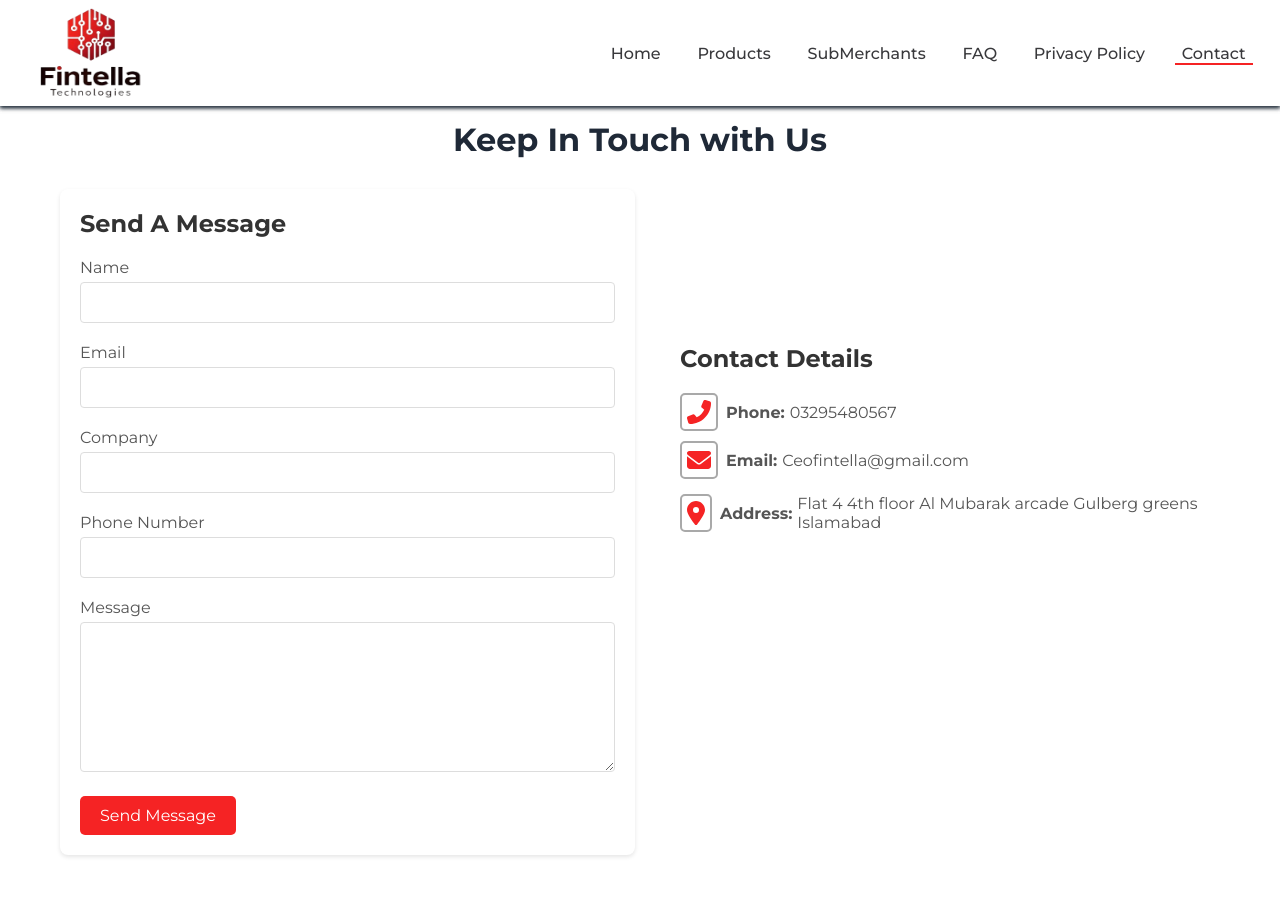
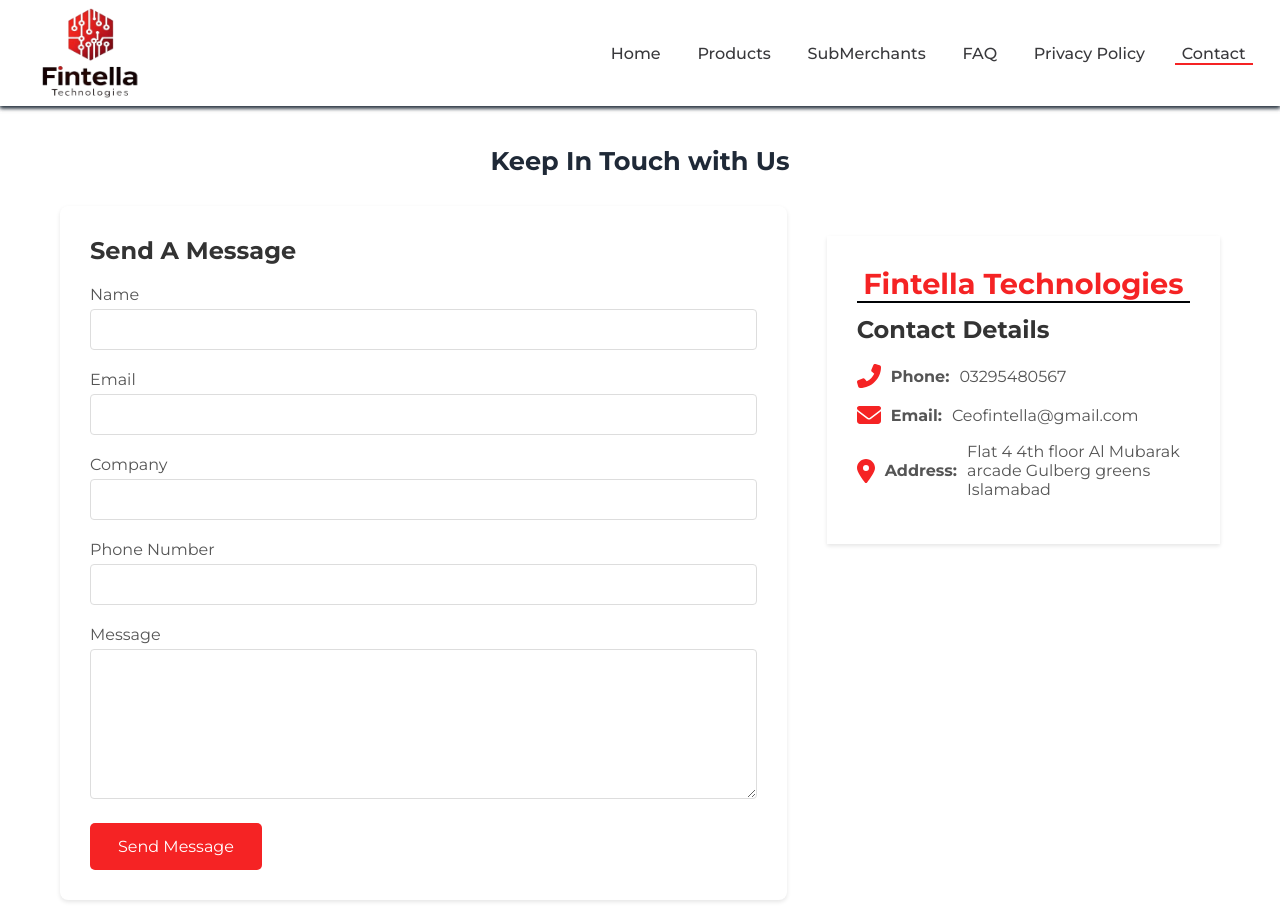
Before and after one commit to ShahmirYousaf/fintella-website, a React (Create React App) app: page /contact in a window 1280 px wide. Before the commit the page ends 875 px from the top, so only its background shows below. Built offline with nearby package versions, Linux system fonts and the light colour scheme.

Commit message:
Some design fixes done

```diff
--- a/src/Components/Footer/Footer.css
+++ b/src/Components/Footer/Footer.css
@@ -5,7 +5,6 @@
   font-family: Arial, sans-serif;
   color: #555;
   text-align: left;
-
 }
 
 .footer-container {
@@ -14,7 +13,8 @@
   max-width: 1200px;
   margin: 0 auto;
   padding: 0 15px;
-  margin-top:0;
+  margin-top: 0;
+  flex-wrap: wrap; /* Allow sections to stack on smaller screens */
 }
 
 .footer-left {
@@ -22,12 +22,13 @@
   display: flex;
   flex-direction: column; /* Stack logo and description vertically */
   justify-content: flex-start; /* Align to the top */
+  margin-bottom: 20px; /* Add some margin for spacing */
 }
 
 .footer-logo {
   width: 100px; /* Adjust logo width */
   margin-right: 20px; /* Add space after the logo */
-  align-self:center ;
+  align-self: center;
 }
 
 .footer-description {
@@ -39,10 +40,10 @@
 }
 
 .footer-links {
-  margin-bottom: 2px;
+  margin-bottom: 20px;
   flex: 1;
   margin-left: 70px;
-  margin-top: 60px
+  margin-top: 20px;
 }
 
 .footer-links h3 {
@@ -77,7 +78,7 @@
 .footer-follow {
   flex: 1;
   text-align: center;
-  margin-top: 60px;
+  margin-top: 20px;
 }
 
 .footer-follow h3 {
@@ -122,7 +123,6 @@
 /* Additional Adjustment for Quick Links (optional) */
 .ql-wrapper {
   margin-left: 80px;
-
 }
 
 /* Align the footer icons properly */
@@ -135,3 +135,124 @@
   padding: 5px;
   text-align: center;
 }
+
+/* Responsive Styles */
+
+/* For screens smaller than 768px */
+@media screen and (max-width: 768px) {
+  .footer-container {
+    flex-direction: column; /* Stack footer sections vertically */
+    gap: 30px; /* Add some space between sections */
+  }
+
+  .footer-left, .footer-links, .footer-follow {
+    flex: none; /* Remove the flex-grow behavior */
+    width: 100%; /* Ensure sections take full width */
+    text-align: center; /* Center align the content */
+    margin-left: 0px;
+  }
+
+  .footer-logo {
+    width: 80px; /* Make the logo smaller on mobile */
+  }
+
+  .footer-description {
+    font-size: 0.9rem;
+    padding-right: 0;
+    text-align: center;
+  }
+
+  .footer-links h3,
+  .footer-follow h3 {
+    font-size: 1.1rem; /* Make the titles smaller on mobile */
+  }
+
+  .footer-links ul li {
+    margin: 10px 0;
+  }
+
+  .footer-links ul li a {
+    font-size: 0.9rem; /* Adjust font size of links */
+  }
+
+  .social-icon {
+    font-size: 1.5rem; /* Adjust icon size for mobile */
+    padding: 8px;
+  }
+
+  .footer-bottom {
+    font-size: 0.8rem; /* Make copyright text smaller */
+    padding: 15px;
+  }
+}
+
+/* For screens between 768px and 1024px (tablets) */
+@media screen and (min-width: 768px) and (max-width: 1024px) {
+  .footer-container {
+    flex-direction: row; /* Stack horizontally but with wrap */
+    justify-content: space-between;
+  }
+
+  .footer-left, .footer-links, .footer-follow {
+    width: 30%; /* Limit width of each section */
+  }
+
+  .footer-links {
+    margin-top: 0; /* Remove extra margin from links section */
+  }
+
+  .footer-logo {
+    width: 100px;
+  }
+
+  .footer-description {
+    font-size: 1rem;
+  }
+
+  .footer-links ul li {
+    margin: 15px 0; /* Increase space between links */
+  }
+
+  .footer-follow {
+    text-align: center;
+  }
+
+  .social-icon {
+    font-size: 1.8rem;
+  }
+}
+
+/* For screens larger than 1024px (Desktop) */
+@media screen and (min-width: 1025px) {
+  .footer-container {
+    flex-direction: row; /* Keep sections in row */
+    justify-content: space-between;
+    gap: 40px;
+  }
+
+  .footer-left,
+  .footer-links,
+  .footer-follow {
+    width: 30%; /* Set each section to take 30% of space */
+  }
+
+  .footer-logo {
+    width: 120px; /* Larger logo size */
+  }
+
+  .footer-description {
+    font-size: 1.1rem;
+  }
+
+  .footer-links ul li {
+    font-size: 1rem; /* Adjust font size for larger screens */
+  }
+
+  .social-icon {
+    font-size: 2rem;
+  }
+
+  .footer-bottom {
+    font-size: 0.9rem; /* Increase copyright font size */
+  }
+}
--- a/src/Components/Navbar/Navbar.css
+++ b/src/Components/Navbar/Navbar.css
@@ -34,7 +34,7 @@
 .headerNavbar .logo .icon {
   font-size: 20px;
   height: 90px;
-  width: 105px;
+  width: 100px;
   color: var(--Primarycolor);
 }
 @media screen and (max-width: 768px) {
--- a/src/Components/Navbar/Navbar.scss
+++ b/src/Components/Navbar/Navbar.scss
@@ -34,7 +34,7 @@
         .icon{
             font-size: 20px;
             height: 90px;
-            width: 105px;
+            width: 100px;
             color: var(--Primarycolor);
         }
     }
--- a/src/Pages/Contact/Contact.css
+++ b/src/Pages/Contact/Contact.css
@@ -3,9 +3,19 @@
   max-width: 1200px;
   margin: 0 auto;
   padding: 20px;
+  padding-top: 45px;
 }
+
+.heading-contact-fint{
+  text-align: center;
+  font-size: 1.8rem;
+  color: #F52324;
+  border-bottom: 2px solid var(--blackColor);
+  margin-bottom: 12px;
+}
+
 .header-container {
-    font-size: 2rem;
+  font-size:1.6rem;
   font-weight: bold;
   color: #1f2937;
   margin-bottom: 30px;
@@ -17,11 +27,6 @@
   text-align: center;
   margin-bottom: 40px;
 }
-
-  /* .contact-header h1 {
-    font-size: 2.5rem;
-    color: #333;
-  } */
 
 .contact-header h2 {
   font-size: 2rem;
@@ -38,20 +43,20 @@
   display: flex;
   gap: 40px;
   justify-content: space-between;
+  flex-wrap: wrap; /* Allow flex items to wrap for smaller screens */
 }
 
-  .contact-info, .contact-form {
+.contact-info,
+.contact-form {
   flex: 1;
 }
 
+/* Contact Info */
 .contact-info {
-    /* background-color: #f9f9f9; */
-    padding: 5px;
-
-    /* box-shadow: 0 2px 4px rgba(0, 0, 0, 0.1); */
-    margin-bottom: 0;
-    margin-top: 150px;
-
+  padding: 20px;
+  background-color: #ffffff;
+  box-shadow: 0 2px 4px rgba(0, 0, 0, 0.1);
+  margin-top: 30px;
 }
 
 .contact-info h3 {
@@ -63,7 +68,22 @@
 .contact-info p {
   font-size: 1rem;
   color: #555;
-    /* margin-bottom: 10px; */
+}
+
+.contact-info .contact-icon-wrapper {
+  display: flex;
+  align-items: center;
+  margin-bottom: 15px;
+}
+
+.contact-info .contact-icon {
+  margin-right: 10px;
+  font-size: 1.5rem;
+  color: #F52324;
+}
+
+.text-wrapper {
+  padding-left: 10px;
 }
 
 /* Contact Form */
@@ -72,6 +92,7 @@
   padding: 20px;
   border-radius: 8px;
   box-shadow: 0 2px 4px rgba(0, 0, 0, 0.1);
+  flex: 2; /* Make the form take more space on larger screens */
 }
 
 .contact-form h3 {
@@ -105,8 +126,7 @@
   height: 150px;
 }
 
-
-  .custom-button{
+.custom-button {
   background-color: #F52324;
   color: #fff;
   padding: 10px 20px;
@@ -116,25 +136,111 @@
   cursor: pointer;
   transition: background-color 0.3s ease;
 }
-  .contact-icon{
-    margin-right: 8px;
-    border: 2px solid darkgray;
-    font-size:  1.5rem;
-    border-radius: 5px;
-    color: #F52324;
-    padding: 5px;
-    text-align: center;
 
+/* Mobile View - Responsiveness */
+@media screen and (max-width: 768px) {
+  .header-container {
+    font-size: 1.5rem;
+    margin-top: 50px;
   }
+
+  .contact-container {
+    flex-direction: column;
+    gap: 20px;
+    align-items: center;
+  }
+
+  .contact-info,
+  .contact-form {
+    width: 100%;
+    padding: 15px;
+  }
+
+  .contact-info {
+    margin-top: 30px;
+  }
+
+  .contact-info h3,
+  .contact-form h3 {
+    font-size: 1.25rem;
+  }
+
+  .form-group input,
+  .form-group textarea {
+    font-size: 0.9rem;
+  }
+
+  .custom-button {
+    padding: 12px 24px;
+  }
+
   .contact-icon-wrapper {
-    display: flex;                /* Use flexbox layout */
-    align-items: center;          /* Vertically center the icon and text */
-    justify-content: flex-start;  /* Align items to the left */
-    margin-bottom: 10px;          /* Add space between items (optional) */
+    flex-direction: column;
+    align-items: flex-start;
   }
-  .text-wrapper{
-    padding: 5px;
+
+  .contact-icon {
+    font-size: 1.5rem;
+    margin-bottom: 5px;
   }
-  .contact-info p:last-child {
-    margin-bottom: 0;
 }
+
+/* Tablet View */
+@media screen and (min-width: 769px) and (max-width: 1024px) {
+  .header-container {
+    font-size: 1.75rem;
+    margin-top: 80px;
+  }
+
+  .contact-container {
+    flex-direction: column;
+    gap: 30px;
+    align-items: center;
+  }
+
+  .contact-info,
+  .contact-form {
+    width: 90%;
+    padding: 20px;
+  }
+
+  .contact-info h3,
+  .contact-form h3 {
+    font-size: 1.3rem;
+  }
+
+  .form-group input,
+  .form-group textarea {
+    font-size: 1rem;
+  }
+}
+
+/* Desktop View */
+@media screen and (min-width: 1025px) {
+  .contact-container {
+    flex-direction: row;
+    justify-content: space-between;
+    gap: 40px;
+  }
+
+  .contact-info,
+  .contact-form {
+    width: 48%;
+    padding: 30px;
+    height: 50%;
+  }
+
+  .contact-info h3,
+  .contact-form h3 {
+    font-size: 1.5rem;
+  }
+
+  .form-group input,
+  .form-group textarea {
+    font-size: 1rem;
+  }
+
+  .custom-button {
+    padding: 14px 28px;
+  }
+}
--- a/src/Pages/Contact/Contact.jsx
+++ b/src/Pages/Contact/Contact.jsx
@@ -134,6 +134,7 @@
           </form>
         </div>
         <div className="contact-info">
+          <h1 className="heading-contact-fint">Fintella Technologies</h1>
       <h3>Contact Details</h3>
 
       <p>
--- a/src/Pages/Home/Home.css
+++ b/src/Pages/Home/Home.css
@@ -367,10 +367,6 @@
       text-align: center;
     }
 
-    .service-grid {
-      flex-direction: column;
-    }
-
     .brands-grid {
       flex-direction: row;
     }
--- a/src/Pages/PrivacyPolicy/Privacy-policy.jsx
+++ b/src/Pages/PrivacyPolicy/Privacy-policy.jsx
@@ -53,8 +53,8 @@
           <h2>Updates to This Policy</h2>
           <p>We may update this Privacy Policy from time to time. Any changes will be reflected on this page with a revised effective date. We encourage you to review this policy periodically.</p>
 
-          <h2>Contact Us</h2>
-          <div className="contact-info">
+          <h2 className='privacy-contact'>Contact Us</h2>
+          <div className="contact-info-privacy">
             <p>If you have any questions or concerns regarding this Privacy Policy, please contact us at:</p>
             <p><strong>Fintella Technologies</strong></p>
             <p>Flat 4 4th floor Al Mubarak arcade Gulberg greens Islamabad</p>
--- a/src/Pages/PrivacyPolicy/Privacypolicy.css
+++ b/src/Pages/PrivacyPolicy/Privacypolicy.css
@@ -22,6 +22,7 @@
     font-weight: 700;  /* Make the title bold */
     text-transform: uppercase; /* Make the title uppercase for emphasis */
   }
+
 
   /* Section Headers Styling */
   .privacy-policy-content h2 {
```
Lines whose indentation alone changed are shown as unchanged.
